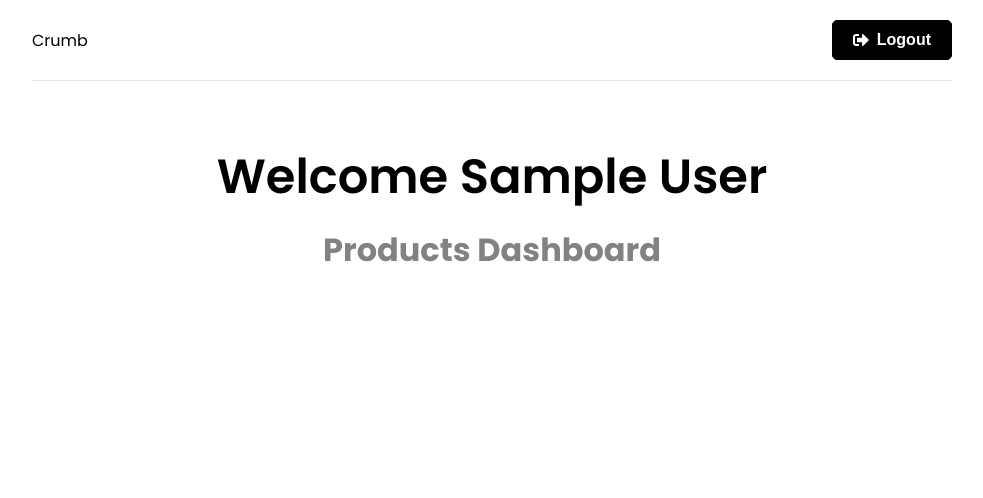
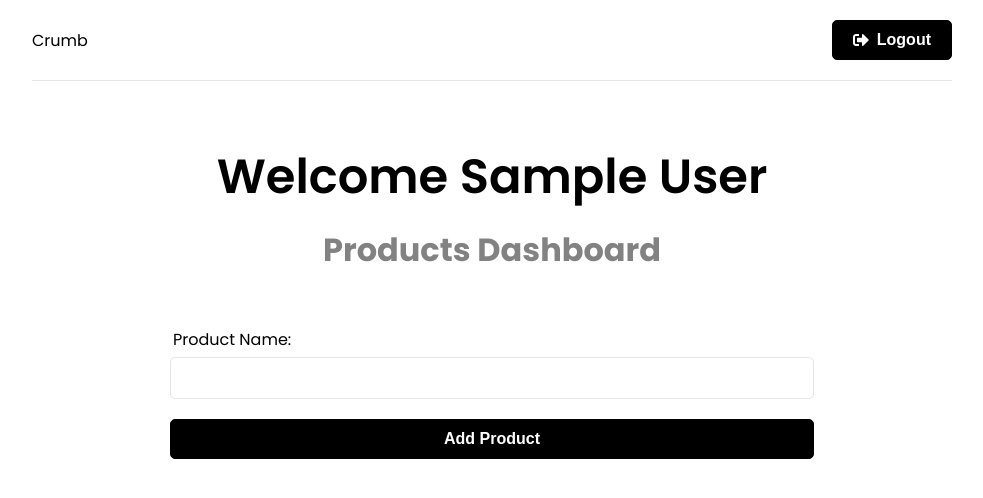
Before and after one commit to Tylor1210/crumb-test-1, a React (Create React App) app in the folder frontend/: page / in a window 1280 px wide. Shown: the top 498 px of the page, without its empty margins (148-1131 px from the left). Built offline with nearby package versions, Linux system fonts and the light colour scheme; sample sign-in values are in the browser's storage.

Commit message:
Created Product form | post product

```diff
--- a/frontend/src/components/ProductForm.jsx
+++ b/frontend/src/components/ProductForm.jsx
@@ -1,8 +1,39 @@
 import { useState } from "react"
 import { useSelector, useDispatch } from "react-redux"
+import {createProduct} from '../features/products/productSlice'
+
+
 function ProductForm() {
+  const [text, setText] = useState('')
+
+  const dispatch = useDispatch()
+
+
+  const onSubmit = e => {
+    e.preventDefault()
+    dispatch(createProduct({text}))
+    setText('')
+  }
+
+
   return (
-    <div>ProductForm</div>
+    <section className="form">
+    <form onSubmit={onSubmit}>
+      <div className="form-group">
+        <label htmlFor="text">Product Name:</label>
+        <input
+        type="text"
+        name='text'
+        id='text'
+        value={text}
+        onChange={(e) => setText(e.target.value)}
+        />
+      </div>
+      <div className="form-group">
+        <button className="btn btn-block" type='submit'>Add Product</button>
+      </div>
+    </form>
+    </section>
   )
 }
 
--- a/frontend/src/features/products/productService.js
+++ b/frontend/src/features/products/productService.js
@@ -0,0 +1,22 @@
+import axios from "axios";
+
+const API_URL = '/api/products/'
+
+//Create new product
+const createProduct = async (productData, token) => {
+    const config = {
+        headers: {
+            Authorization: `Bearer ${token}`
+        }
+    }
+
+    const response = await axios.post(API_URL, productData, config)
+
+    return response.data
+}
+
+const productService = {
+    createProduct
+}
+
+export default productService
--- a/frontend/src/features/products/productSlice.js
+++ b/frontend/src/features/products/productSlice.js
@@ -1,4 +1,5 @@
 import {createSlice, createAsyncThunk} from '@reduxjs/toolkit'
+import productService from './productService'
 
 const initialState = {
     products: [],
@@ -8,11 +9,39 @@ const initialState = {
     message: ''
 }
 
+// Create new Product
+export const createProduct = createAsyncThunk('product/create', async (productData, thunkAPI) => {
+    try {
+        const token = thunkAPI.getState().auth.user.token
+        return await productService.createProduct(productData, token)
+    } catch (error) {
+        const message = (error.response && error.response.data && error.response.data.message)
+         || error.message || error.toString()
+        return thunkAPI.rejectWithValue(message)
+    }
+})
+
 export  const productSlice = createSlice({
     name: 'product',
     initialState,
     reducers: {
         reset: (state) => initialState
+    },
+    extraReducers: (builder) => {
+        builder
+            .addCase(createProduct.pending, (state) => {
+                state.isLoading = true
+            })
+            .addCase(createProduct.fulfilled, (state, action) => {
+                state.isLoading = false
+                state.isSuccess = true
+                state.goals.push(action.payload)
+            })
+            .addCase(createProduct.rejected, (state, action) => {
+                state.isLoading = false
+                state.isError = true
+                state.message(action.payload)
+            })
     }
 })
 
--- a/frontend/src/pages/Dashboard.jsx
+++ b/frontend/src/pages/Dashboard.jsx
@@ -1,6 +1,7 @@
 import{useEffect} from 'react'
 import {useNavigate} from 'react-router-dom'
 import {useSelector} from 'react-redux'
+import ProductForm from '../components/ProductForm'
 
 function Dashboard() {
   const navigate = useNavigate()
@@ -17,6 +18,8 @@ function Dashboard() {
     <h1>Welcome {user && user.name}</h1>
     <p>Products Dashboard</p>
   </section>
+
+  <ProductForm />
   </>
 }
 
```
Also changed, not shown: frontend/src/features/auth/authService.js (line endings or trailing spaces).
